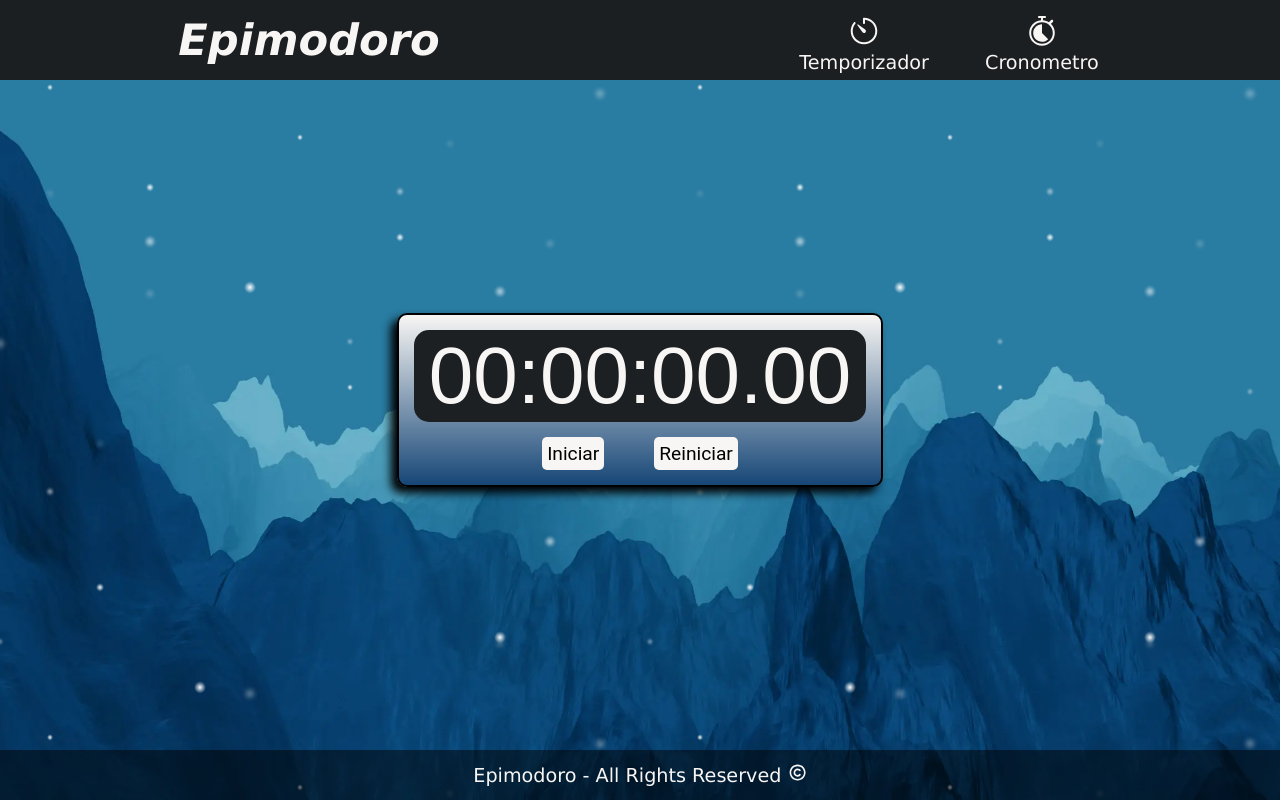
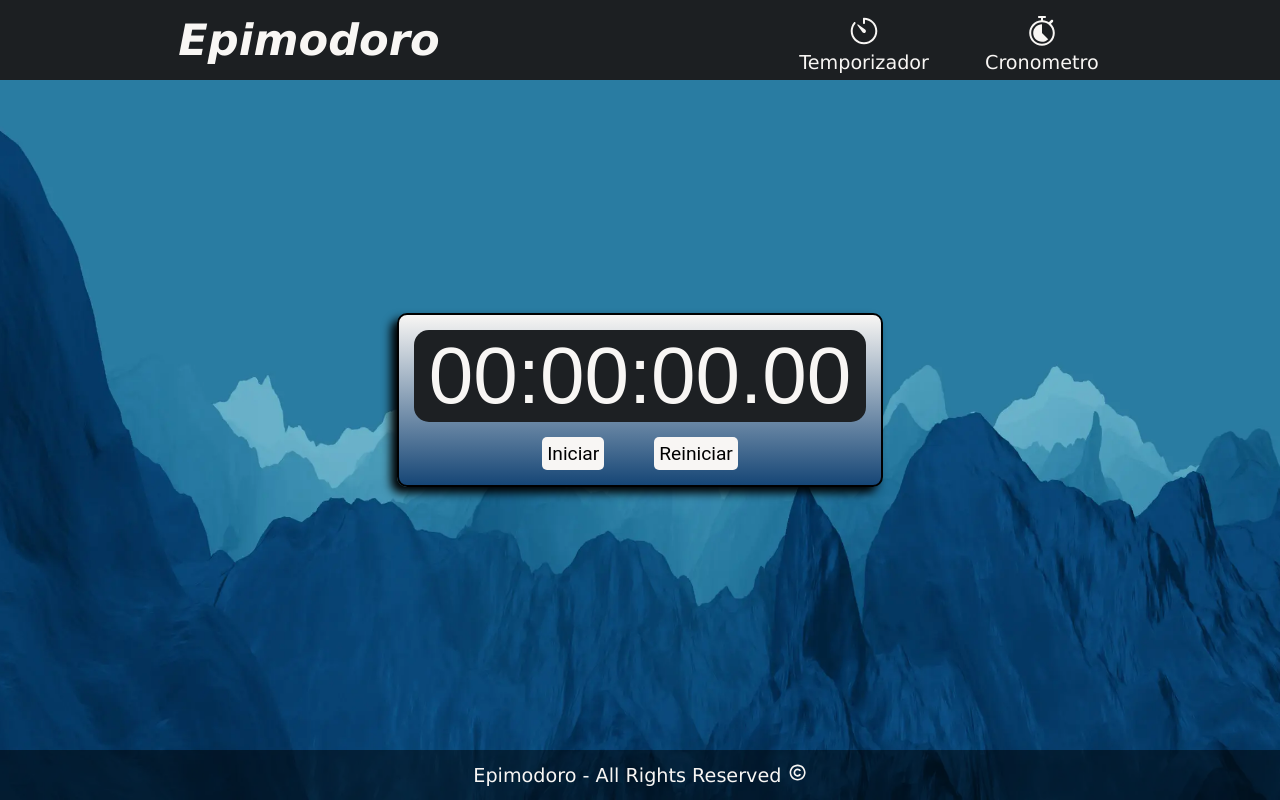
Before and after one commit to valdoryon/epimodoro, a React (Vite) app: page /cronometro in a window 1280 px wide. Built offline with nearby package versions, Linux system fonts and the light colour scheme; a web font is replaced by a local one.

Commit message:
snow disabled for testing

```diff
--- a/src/components/Chrono/Chrono.jsx
+++ b/src/components/Chrono/Chrono.jsx
@@ -61,7 +61,7 @@ const Chrono = () => {
   return (
     <>
       <Navbar />
-      <div className='snow' />
+      {/*   <div className='snow' /> */}
       <section className='timer-wrapper'>
         <div className='chrono-main_container'>
           <div className='chrono-container'>
--- a/src/components/Timer/Timer.jsx
+++ b/src/components/Timer/Timer.jsx
@@ -80,7 +80,7 @@ const Timer = () => {
   return (
     <>
       <Navbar />
-      <div className='snow' />
+      {/*   <div className='snow' /> */}
       <section className='timer-wrapper'>
         <div className='timer-main_container'>
           <div className='timer-container'>
```
